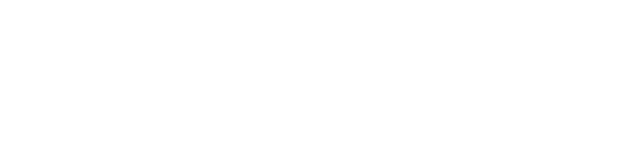
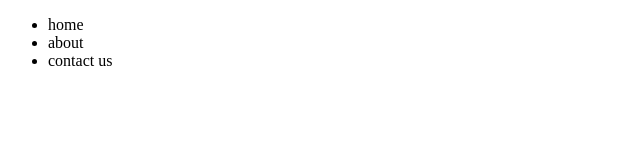
Before and after one commit to AyaWaheed396/treeTask, a plain HTML site: page index.html in a window 1280 px wide. Shown: the whole page, without its empty margins (0-640 px from the left). Drawn offline with Linux system fonts and the light colour scheme.

Commit message:
add navbar

```diff
--- a/index.html
+++ b/index.html
@@ -7,6 +7,16 @@
     <link rel="stylesheet" href="">
 </head>
 <body>
+
+    <nav>
+        <ul>
+            <li>home</li>
+            <li>about</li>
+            <li>contact us</li>
+        </ul>
+    </nav>
+
+
     <script src="demo.js"></script>
 </body>
 </html>
```
